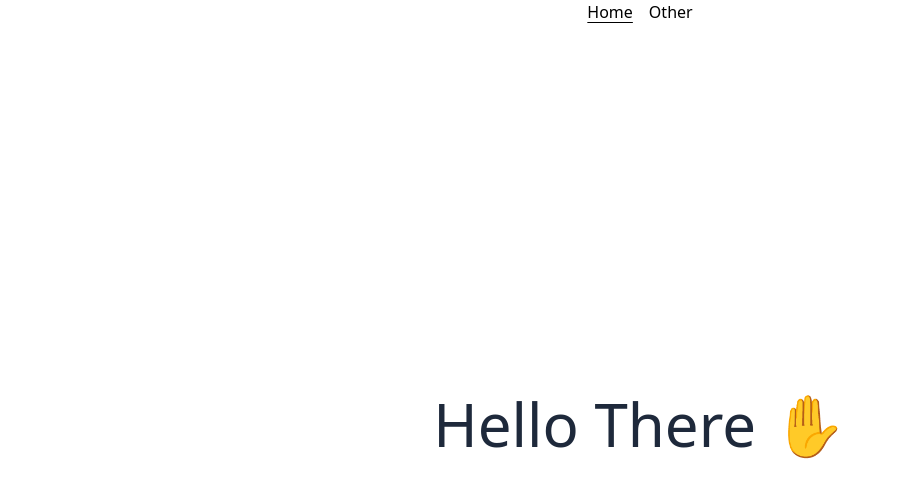
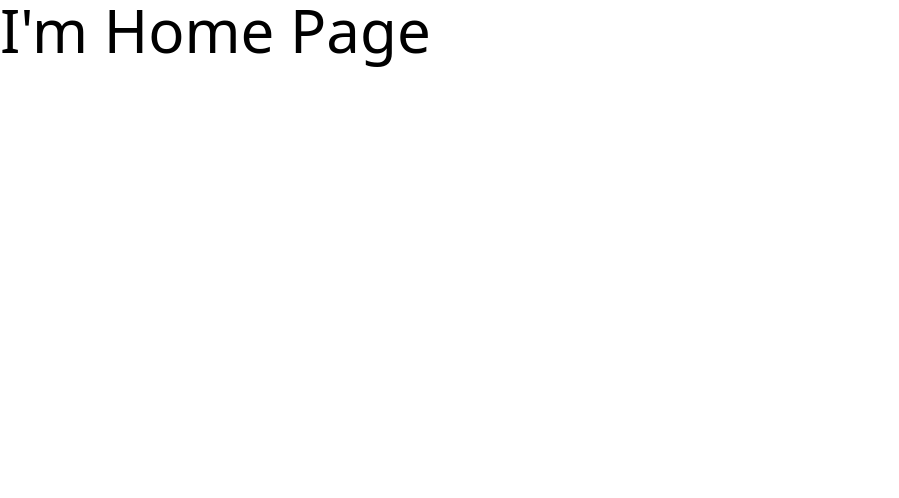
Before and after one commit to Guzters/ASSIGNMENT_VUE_RestAPI_TriviaAPP, a Vue app: page / in a window 1280 px wide. Shown: the top 498 px of the page, without its empty margins (0-899 px from the left). Built offline with nearby package versions, Linux system fonts and the light colour scheme.

Commit message:
Changed names, added new things, deleted uneccesary files

```diff
--- a/package.json
+++ b/package.json
@@ -1,7 +1,7 @@
 {
-  "name": "vue-basic-template",
+  "name": "triviantastic",
   "private": true,
-  "version": "0.0.0",
+  "version": "0.1.0",
   "type": "module",
   "scripts": {
     "dev": "vite",
--- a/src/App.vue
+++ b/src/App.vue
@@ -1,8 +1,7 @@
 <script setup>
-  import NavMenu from '@/components/NavMenu.vue'
+
 </script>
 
 <template>
-  <NavMenu />
   <RouterView />
 </template>
--- a/src/components/NavMenu.vue
+++ /dev/null
@@ -1,16 +0,0 @@
-<template>
-  <nav>
-    <RouterLink to="/">Home</RouterLink>
-    <RouterLink to="/other">Other</RouterLink>
-  </nav>
-</template>
-
-<style lang="postcss" scoped>
-nav {
-  @apply flex justify-center space-x-4;
-
-  & .router-link-active {
-    @apply underline underline-offset-4;
-  }
-}
-</style>
--- a/src/router.js
+++ b/src/router.js
@@ -4,7 +4,7 @@ import HomePage from '@/views/HomePage.vue'
 
 const routes = [
   { path: '/', name: 'Home', component: HomePage },
-  { path: '/other', name: 'Other', component: () => import('@/views/OtherPage.vue') },
+  { path: '/question/category/:id', name: 'Question', component: () => import('@/views/QuestionPage.vue') },
 ]
 
 const router = createRouter({
--- a/src/views/HomePage.vue
+++ b/src/views/HomePage.vue
@@ -1,10 +1,7 @@
 <script setup>
-import { ref } from 'vue'
-const title = ref('Hello There ✋')
+
 </script>
 
 <template>
-  <main class="flex min-h-screen items-center justify-center">
-    <h1 class="text-6xl font-thin text-slate-800">{{ title }}</h1>
-  </main>
+  <h1 class="text-6xl font-thin text-salte-800">I'm Home Page</h1>
 </template>
--- a/src/views/OtherPage.vue
+++ /dev/null
@@ -1,5 +0,0 @@
-<template>
-  <main class="flex min-h-screen items-center justify-center">
-    <h1 class="text-6xl font-thin text-slate-800">I'm Other Page</h1>
-  </main>
-</template>
--- /dev/null
+++ b/src/views/QuestionPage.vue
@@ -0,0 +1,3 @@
+<template>
+    <h1 class="text-6xl font-thin text-slate-800">I'm Question Page</h1>
+</template>
```
Also changed, not shown: index.html (+2 -3 lines), public/logo.svg (added), 1 other file (tests, documents, lock files or other folders).
